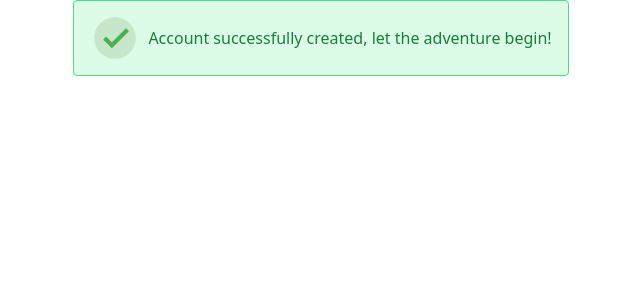
After one commit to Karenmiano/Random_Hunt, a Flask app: template src/templates/accounts/success.html in a window 1280 px wide. The commit adds this page. Shown: the top 300 px of the page, without its empty margins (319-959 px from the left). Run offline with Flask 3, Linux system fonts and the light colour scheme; the template is opened without the code that fills it, so the values that code supplies are empty.

Commit message:
adding comments and cleaning up styling

```diff
--- a/src/__init__.py
+++ b/src/__init__.py
@@ -1,9 +1,12 @@
+#!/usr/bin/env python3
+"""Defines a flask app instance."""
 from flask_bcrypt import Bcrypt
 from decouple import config
 from flask import Flask, render_template, redirect, url_for
 from flask_login import LoginManager, current_user
 from flask_migrate import Migrate
 from flask_sqlalchemy import SQLAlchemy
+
 
 app = Flask(__name__)
 app.config.from_object(config("APP_SETTINGS"))
@@ -17,13 +20,26 @@ db = SQLAlchemy(app)
 migrate = Migrate(app, db)
 
 from src.models.user import User
+
+
 @login_manager.user_loader
 def load_user(user_id):
-    return User.query.filter(User.id == int(user_id)).first()
+    """
+    Callback will be used by Flask-Login to determine the user object
+    to set current_user to.
+    """
+    return User.query.get(int(user_id))
+
+
 
 @app.route("/")
 def home():
-    """Route to home page."""
+    """
+    Route to home page.
+
+    If the user is authenticated, redirect them to pagedisplays,
+    otherwise render the home.html template.
+    """
     if current_user.is_authenticated:
         return redirect(url_for("voyages.displays"))
     return render_template("home.html", title="Home")
@@ -33,8 +49,6 @@ def go_home():
     """Allows already authenticated users to return to home page."""
     return render_template("home.html", title="Home")
 
-from src.models.files import File
-
 
 from src.accounts.views import accounts_bp
 from src.voyages.views import voyages_bp
--- a/src/static/css/styles.css
+++ b/src/static/css/styles.css
@@ -758,6 +807,10 @@ video {
   flex-direction: column;
 }
 
+.items-center {
+  align-items: center;
+}
+
 .justify-end {
   justify-content: flex-end;
 }
@@ -774,6 +827,14 @@ video {
   gap: 1.25rem;
 }
 
+.gap-2 {
+  gap: 0.5rem;
+}
+
+.rounded {
+  border-radius: 0.25rem;
+}
+
 .rounded-full {
   border-radius: 9999px;
 }
@@ -786,13 +847,27 @@ video {
   border-radius: 0.375rem;
 }
 
+.border {
+  border-width: 1px;
+}
+
 .border-2 {
   border-width: 2px;
+}
+
+.border-red-400 {
+  --tw-border-opacity: 1;
+  border-color: rgb(248 113 113 / var(--tw-border-opacity));
 }
 
 .border-yellow-50 {
   --tw-border-opacity: 1;
   border-color: rgb(254 252 232 / var(--tw-border-opacity));
+}
+
+.border-green-400 {
+  --tw-border-opacity: 1;
+  border-color: rgb(74 222 128 / var(--tw-border-opacity));
 }
 
 .bg-\[\#08292c\] {
@@ -825,9 +900,19 @@ video {
   background-color: rgb(255 247 237 / var(--tw-bg-opacity));
 }
 
+.bg-red-100 {
+  --tw-bg-opacity: 1;
+  background-color: rgb(254 226 226 / var(--tw-bg-opacity));
+}
+
 .bg-white {
   --tw-bg-opacity: 1;
   background-color: rgb(255 255 255 / var(--tw-bg-opacity));
+}
+
+.bg-green-100 {
+  --tw-bg-opacity: 1;
+  background-color: rgb(220 252 231 / var(--tw-bg-opacity));
 }
 
 .bg-cover {
--- /dev/null
+++ b/src/templates/accounts/success.html
@@ -0,0 +1,18 @@
+<!DOCTYPE html>
+<html lang="en">
+<head>
+    <meta charset="UTF-8">
+    <meta name="viewport" content="width=device-width, initial-scale=1.0">
+    <meta http-equiv="refresh" content="2, url={{ url_for('voyages.displays') }}">
+    <link rel="stylesheet" href="static/css/styles.css">
+    <title>Redirecting...</title>
+</head>
+<body class="flex justify-center">
+    <div class="flex items-center gap-2 bg-green-100 border border-green-400 text-green-700 px-4 py-3 rounded relative" role="alert">
+        <svg xmlns="http://www.w3.org/2000/svg" x="0px" y="0px" width="50" height="50" viewBox="0 0 48 48">
+            <path fill="#c8e6c9" d="M44,24c0,11-9,20-20,20S4,35,4,24S13,4,24,4S44,13,44,24z"></path><polyline fill="none" stroke="#4caf50" stroke-miterlimit="10" stroke-width="4" points="14,24 21,31 36,16"></polyline>
+        </svg>
+        <span>Account successfully created, let the adventure begin!</span>
+    </div>
+</body>
+</html>
```
Also changed, not shown: other parts of src/static/css/styles.css (+64 -5 lines), src/accounts/forms.py (+11 -3 lines), src/accounts/views.py (+20 -7 lines), src/models/files.py (+7 -2 lines), src/models/user.py (+11 -5 lines), src/templates/accounts/register.html (+0 -7 lines), src/voyages/views.py (+12 -2 lines), ship2.jpg (deleted), 1 other file.
